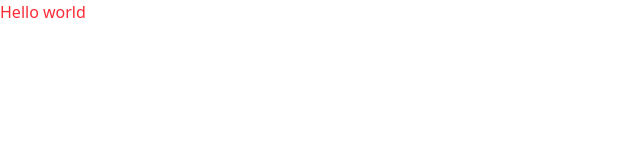
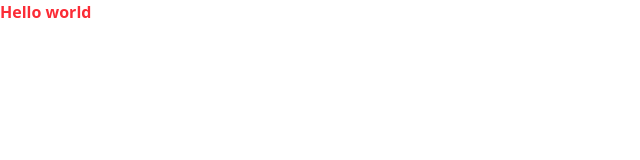
Before and after one commit to danaYatsuta/fm-multi-step-form, a Vue app: page / in a window 1280 px wide. Shown: the top 160 px of the page, without its empty margins (0-640 px from the left). Built offline with nearby package versions, Linux system fonts and the light colour scheme; the HTML template or start-up script is replaced by a standard one.

Commit message:
Install prettier tailwind plugin

```diff
--- a/package.json
+++ b/package.json
@@ -29,6 +29,7 @@
     "jiti": "^2.4.2",
     "npm-run-all2": "^7.0.2",
     "prettier": "^3.5.1",
+    "prettier-plugin-tailwindcss": "^0.6.11",
     "typescript": "~5.7.3",
     "vite": "^6.1.0",
     "vite-plugin-vue-devtools": "^7.7.2",
--- a/src/App.vue
+++ b/src/App.vue
@@ -1,3 +1,3 @@
 <template>
-  <p class="text-red-500">Hello world</p>
+  <p class="font-bold text-red-500">Hello world</p>
 </template>
```
Also changed, not shown: .prettierrc.json, 1 other file (tests, documents, lock files or other folders).
